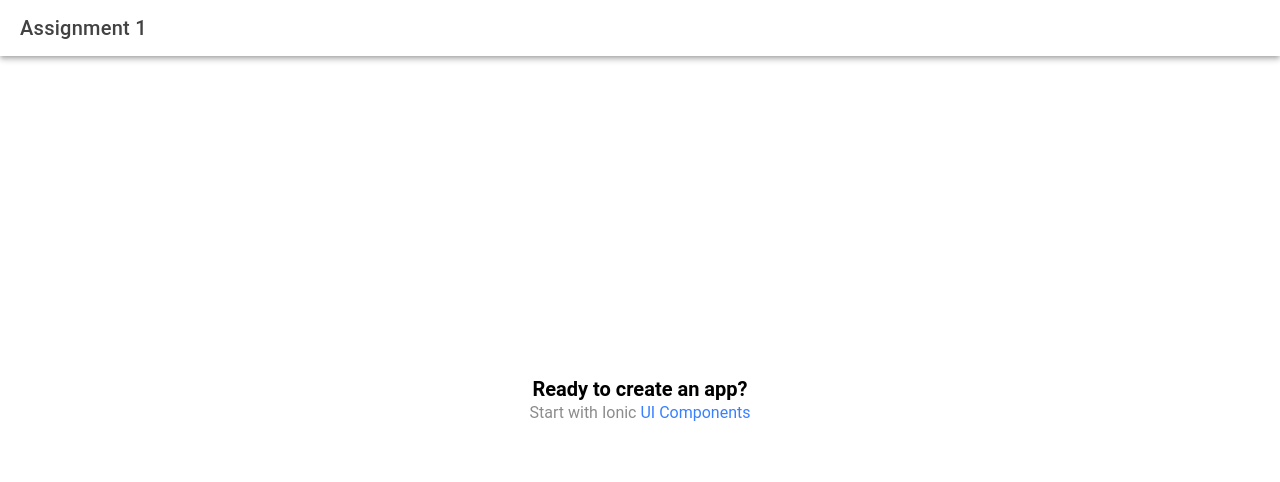
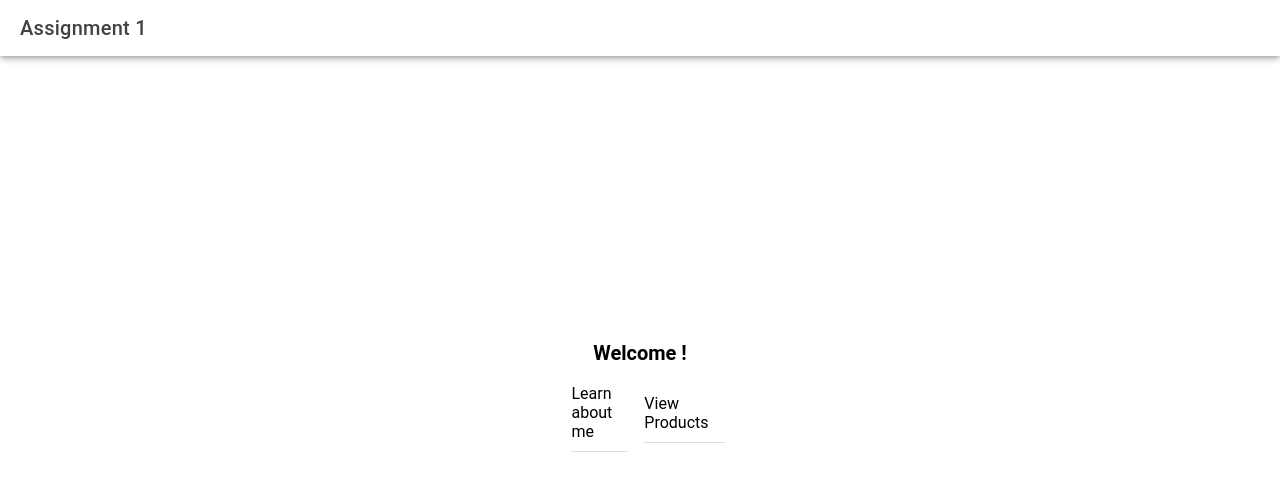
Before and after one commit to Kieranator5050/ScrumCycle9_A1_NCB, a React (Vite) app: page /home in a window 1280 px wide. Shown: the top 482 px of the page. Built offline with nearby package versions, Linux system fonts and the light colour scheme.

Commit message:
Added routes

```diff
--- a/package.json
+++ b/package.json
@@ -40,6 +40,7 @@
     "eslint": "^8.35.0",
     "eslint-plugin-react": "^7.32.2",
     "jsdom": "^22.1.0",
+    "sass": "^1.65.1",
     "typescript": "^5.1.6",
     "vite": "^4.3.9",
     "vitest": "^0.32.2"
--- a/src/App.tsx
+++ b/src/App.tsx
@@ -40,7 +40,7 @@ const App: React.FC = () => (
           <About />
         </Route>
         <Route exact path="/products">
-          <About />
+          <Products />
         </Route>
       </IonRouterOutlet>
     </IonReactRouter>
--- a/src/components/ExploreContainer.css
+++ /dev/null
@@ -1,24 +0,0 @@
-#container {
-  text-align: center;
-  position: absolute;
-  left: 0;
-  right: 0;
-  top: 50%;
-  transform: translateY(-50%);
-}
-
-#container strong {
-  font-size: 20px;
-  line-height: 26px;
-}
-
-#container p {
-  font-size: 16px;
-  line-height: 22px;
-  color: #8c8c8c;
-  margin: 0;
-}
-
-#container a {
-  text-decoration: none;
-}
--- /dev/null
+++ b/src/components/ExploreContainer.module.scss
@@ -0,0 +1,37 @@
+.container {
+  text-align: center;
+  position: absolute;
+  left: 0;
+  right: 0;
+  top: 50%;
+  transform: translateY(-50%);
+  padding: 30%;
+  @media (max-width: 600px) {
+    padding: 10%;
+  }
+}
+
+.container strong {
+  font-size: 20px;
+  line-height: 26px;
+}
+
+.container p {
+  font-size: 16px;
+  line-height: 22px;
+  color: #8c8c8c;
+  margin: 0;
+}
+
+.container a {
+  text-decoration: none;
+}
+
+.list{
+  display: flex;
+  justify-content: center;
+  align-items: center;
+  @media (max-width: 800px) {
+    flex-direction: column;
+  }
+}
--- a/src/components/ExploreContainer.tsx
+++ b/src/components/ExploreContainer.tsx
@@ -1,12 +1,20 @@
-import './ExploreContainer.css';
+import styles from './ExploreContainer.module.scss';
+import { IonList, IonItem, IonLabel } from '@ionic/react';
 
 interface ContainerProps { }
 
 const ExploreContainer: React.FC<ContainerProps> = () => {
   return (
-    <div id="container">
-      <strong>Ready to create an app?</strong>
-      <p>Start with Ionic <a target="_blank" rel="noopener noreferrer" href="https://ionicframework.com/docs/components">UI Components</a></p>
+    <div className={styles.container}>
+      <strong>Welcome !</strong>
+      <IonList className={styles.list}>
+        <IonItem className={styles.link} routerLink='/about'>
+          <IonLabel>Learn about me</IonLabel>
+        </IonItem>
+        <IonItem className={styles.link}  routerLink='/products'>
+          <IonLabel>View Products</IonLabel>
+        </IonItem>
+      </IonList>
     </div>
   );
 };
--- a/src/pages/About/About.tsx
+++ b/src/pages/About/About.tsx
@@ -1,4 +1,4 @@
-import { IonHeader, IonPage, IonTitle, IonToolbar } from "@ionic/react"
+import { IonHeader, IonPage, IonTitle, IonToolbar,IonList, IonItem, IonLabel } from "@ionic/react"
 
 const About: React.FC = () => {
     return (
@@ -7,6 +7,11 @@ const About: React.FC = () => {
                 <IonToolbar>
                     <IonTitle>About Me</IonTitle>
                 </IonToolbar>
+                <IonList>
+                    <IonItem routerLink='/products'>
+                        <IonLabel>View Products</IonLabel>
+                    </IonItem>
+                </IonList>
             </IonHeader>
         </IonPage>
     )
--- a/src/pages/Home.css
+++ b/src/pages/Home.css
@@ -0,0 +1,3 @@
+ion-header{
+    display: flex;
+}
--- a/src/pages/Products/Products.tsx
+++ b/src/pages/Products/Products.tsx
@@ -1,4 +1,4 @@
-import { IonHeader, IonPage, IonTitle, IonToolbar } from "@ionic/react"
+import { IonHeader, IonPage, IonTitle, IonToolbar, IonList, IonItem, IonLabel } from "@ionic/react"
 
 const Products: React.FC = () => {
     return (
@@ -7,6 +7,11 @@ const Products: React.FC = () => {
                 <IonToolbar>
                     <IonTitle>Products</IonTitle>
                 </IonToolbar>
+                <IonList>
+                    <IonItem routerLink='/about'>
+                        <IonLabel>About Me</IonLabel>
+                    </IonItem>
+                </IonList>
             </IonHeader>
         </IonPage>
     )
```
Also changed, not shown: 1 other file (tests, documents, lock files or other folders).
